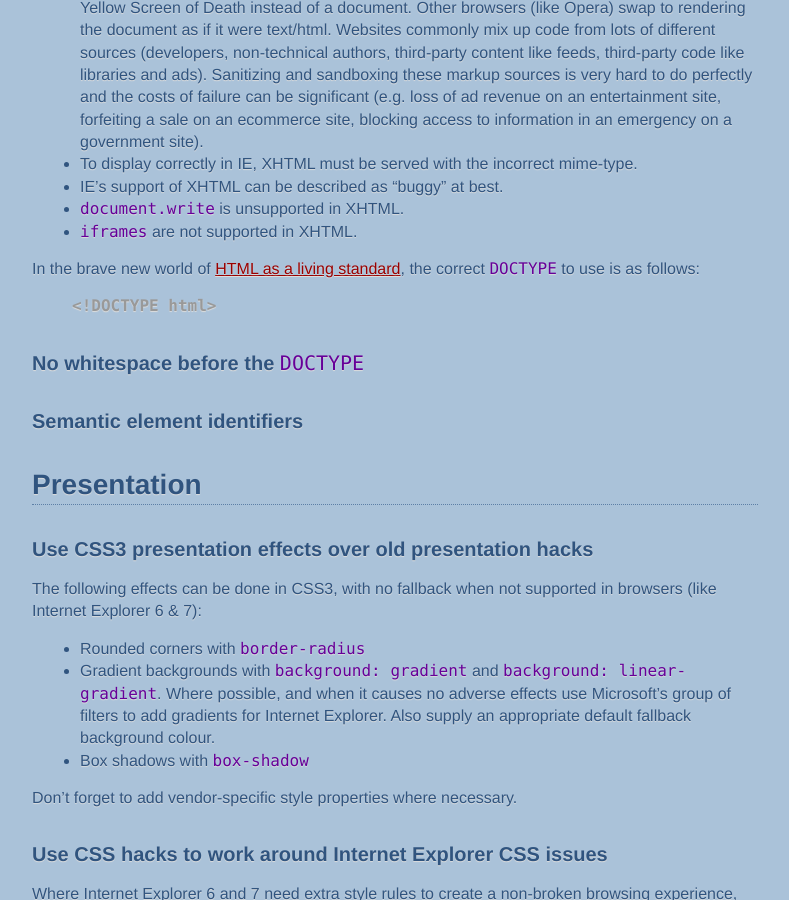
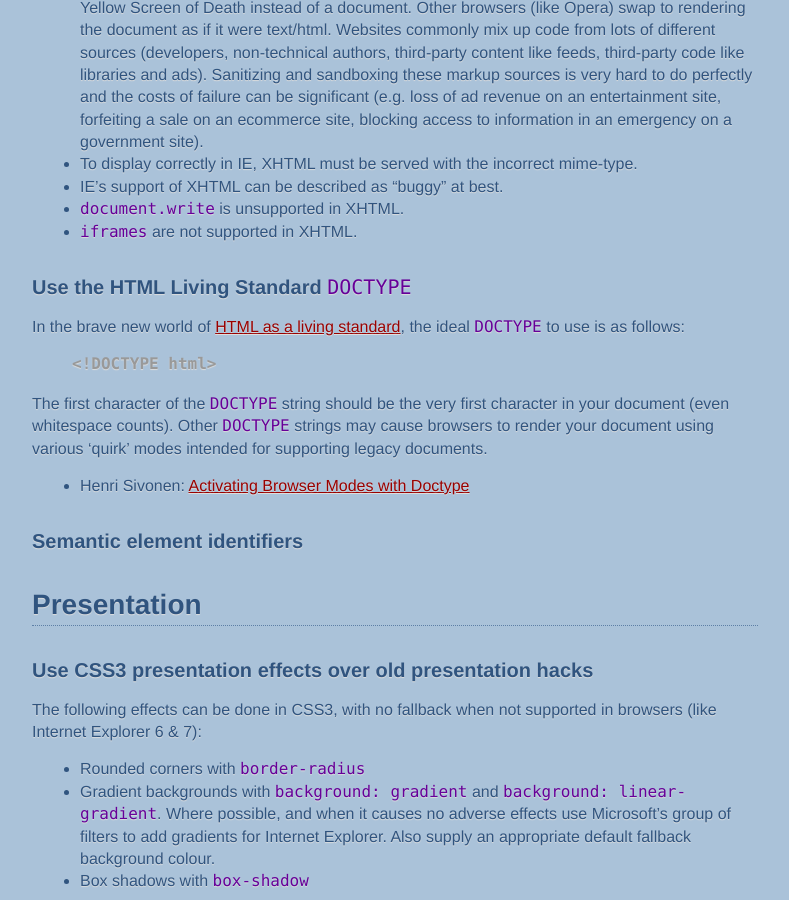
Before and after one commit to nefarioustim/front-end-development-best-practice, a Jekyll site: the page built from index.md, in a window 1280 px wide and 900 px high, scrolled down 406 px. Shown: the whole window, without its empty margins (119-908 px from the left). Built offline with Jekyll 4.4.1, drawn with Linux system fonts in a browser that asks for light colours; Markdown is read by kramdown in place of the engine named in the settings.

Commit message:
Put all doctype advice in one section; add a citation

```diff
--- a/index.md
+++ b/index.md
@@ -23,13 +23,21 @@ Always use HTML instead of XHTML. Whilst the well-formed nature of XHTML is cert
  *  `document.write` is unsupported in XHTML.
  *  `iframes` are not supported in XHTML.
 
-In the brave new world of [HTML as a living standard](http://whatwg.org/html), the correct `DOCTYPE` to use is as follows:
+### Use the HTML Living Standard `DOCTYPE`
+
+In the brave new world of [HTML as a living standard](http://whatwg.org/html),
+the ideal `DOCTYPE` to use is as follows:
 
 {% highlight html %}
 <!DOCTYPE html>
 {% endhighlight %}
 
-### No whitespace before the `DOCTYPE`
+The first character of the `DOCTYPE` string should be the very first character
+in your document (even whitespace counts).  Other `DOCTYPE` strings may cause
+browsers to render your document using various ‘quirk’ modes intended for
+supporting legacy documents.
+
+   * Henri Sivonen: [Activating Browser Modes with Doctype](http://hsivonen.iki.fi/doctype/)
 
 ### Semantic element identifiers
 
```
